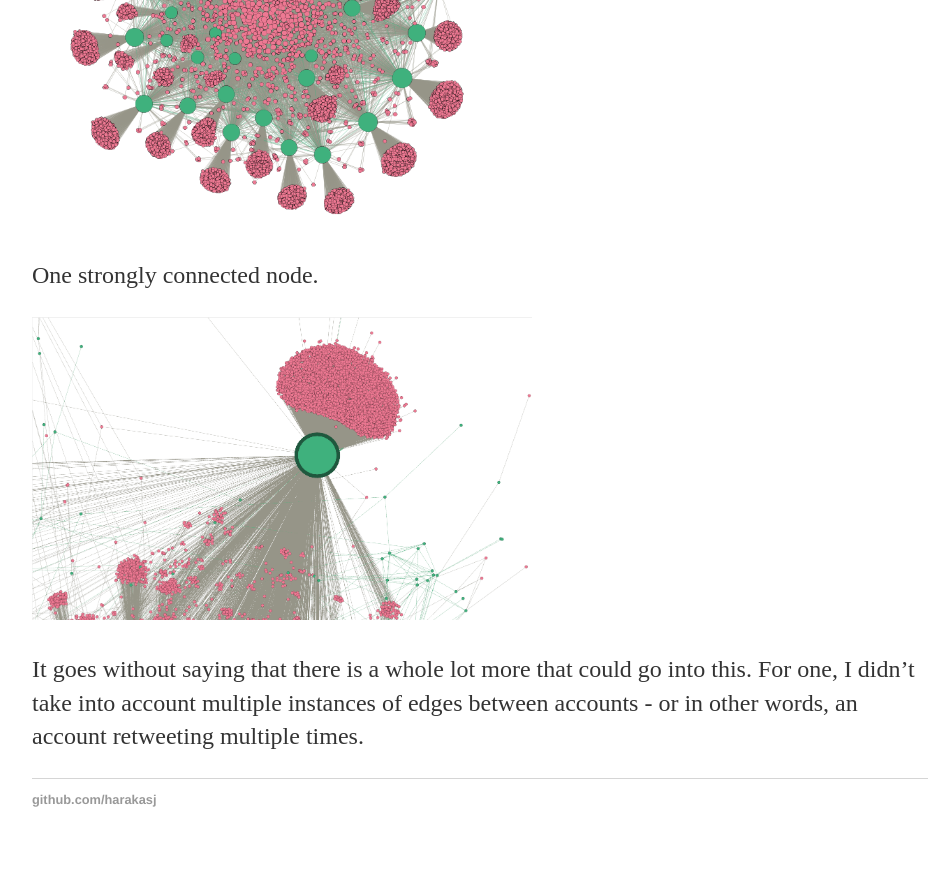
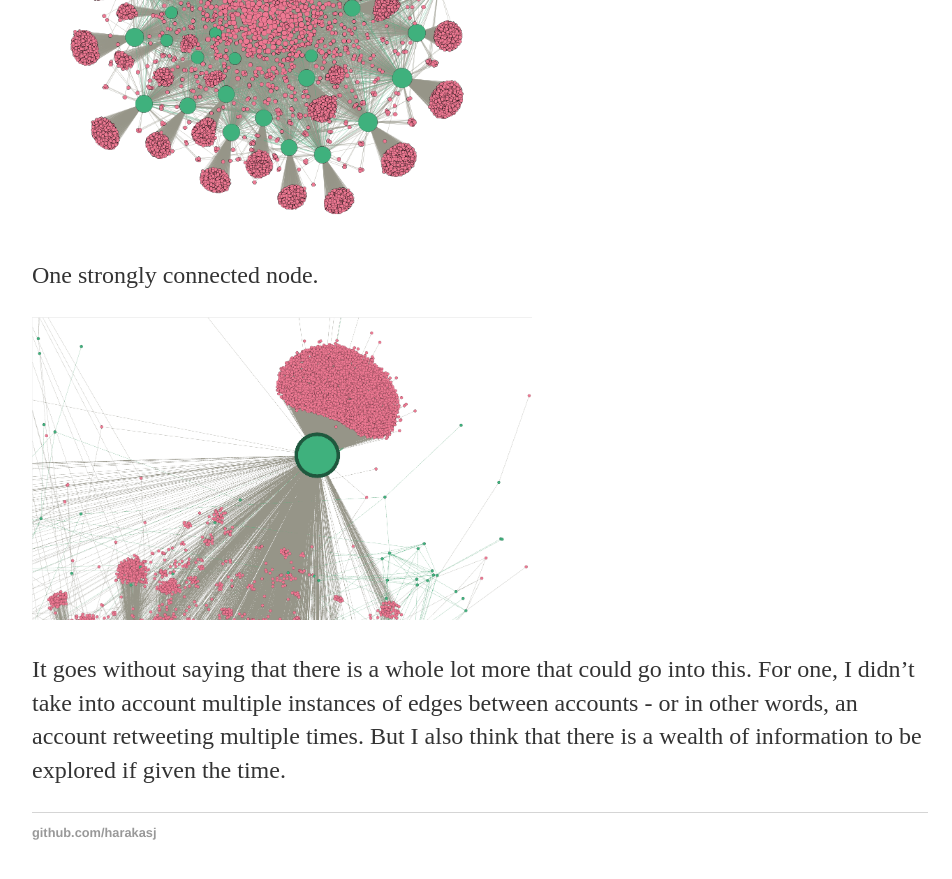
Before and after one commit to harakasj/harakasj.github.io, a Jekyll site: the page built from _posts/2018-10-25-IRA-twitter-data-2.md, in a window 1280 px wide and 900 px high, scrolled down 1955 px. Shown: the top 879 px of the window, without its empty margins (160-1112 px from the left). Built offline with Jekyll 4.4.1, drawn with Linux system fonts in a browser that asks for light colours.

Commit message:
Update 2018-10-25-IRA-twitter-data-2.md

```diff
--- a/_posts/2018-10-25-IRA-twitter-data-2.md
+++ b/_posts/2018-10-25-IRA-twitter-data-2.md
@@ -21,4 +21,4 @@ One strongly connected node.
 
 <img src="../../../../images/many_edges.png" alt="alt text" width="500">
 
-It goes without saying that there is a whole lot more that could go into this. For one, I didn't take into account multiple instances of edges between accounts - or in other words, an account retweeting multiple times.
+It goes without saying that there is a whole lot more that could go into this. For one, I didn't take into account multiple instances of edges between accounts - or in other words, an account retweeting multiple times. But I also think that there is a wealth of information to be explored if given the time.
```
